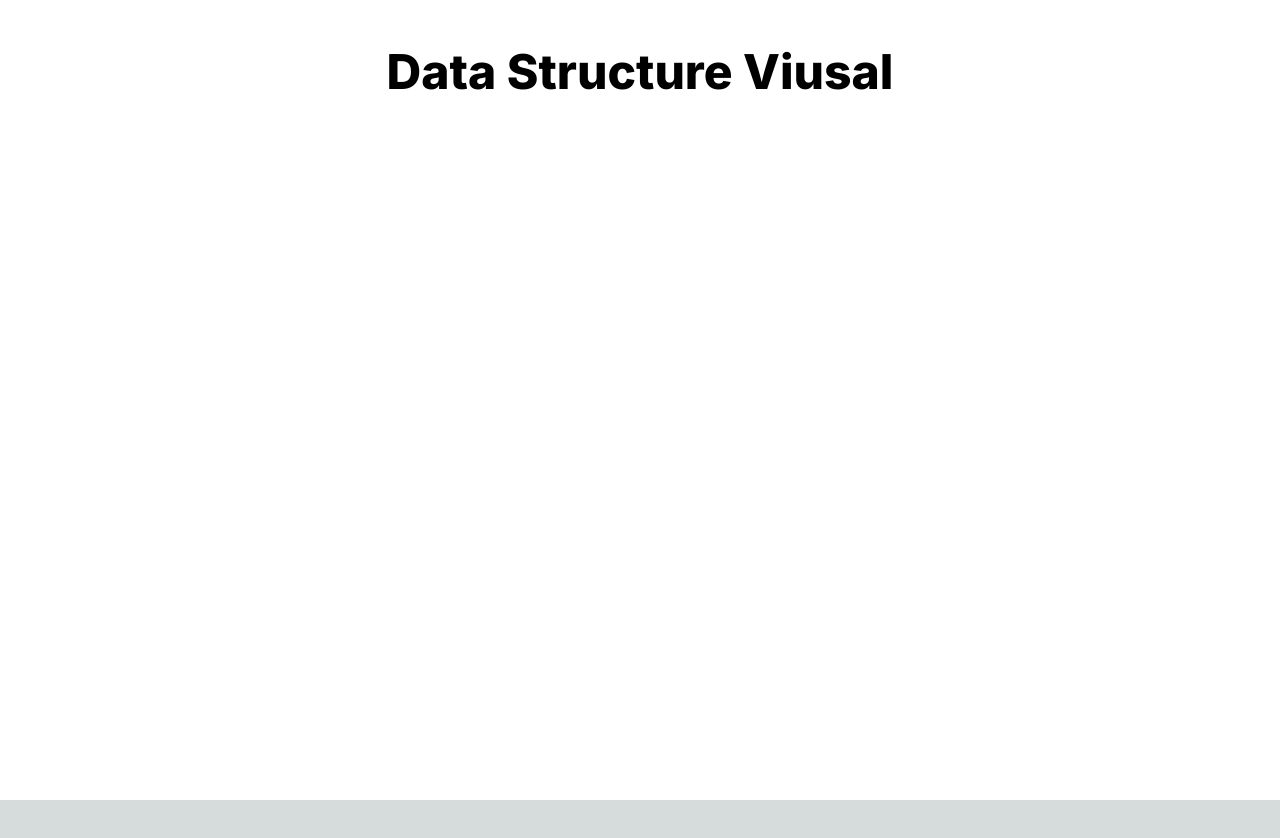
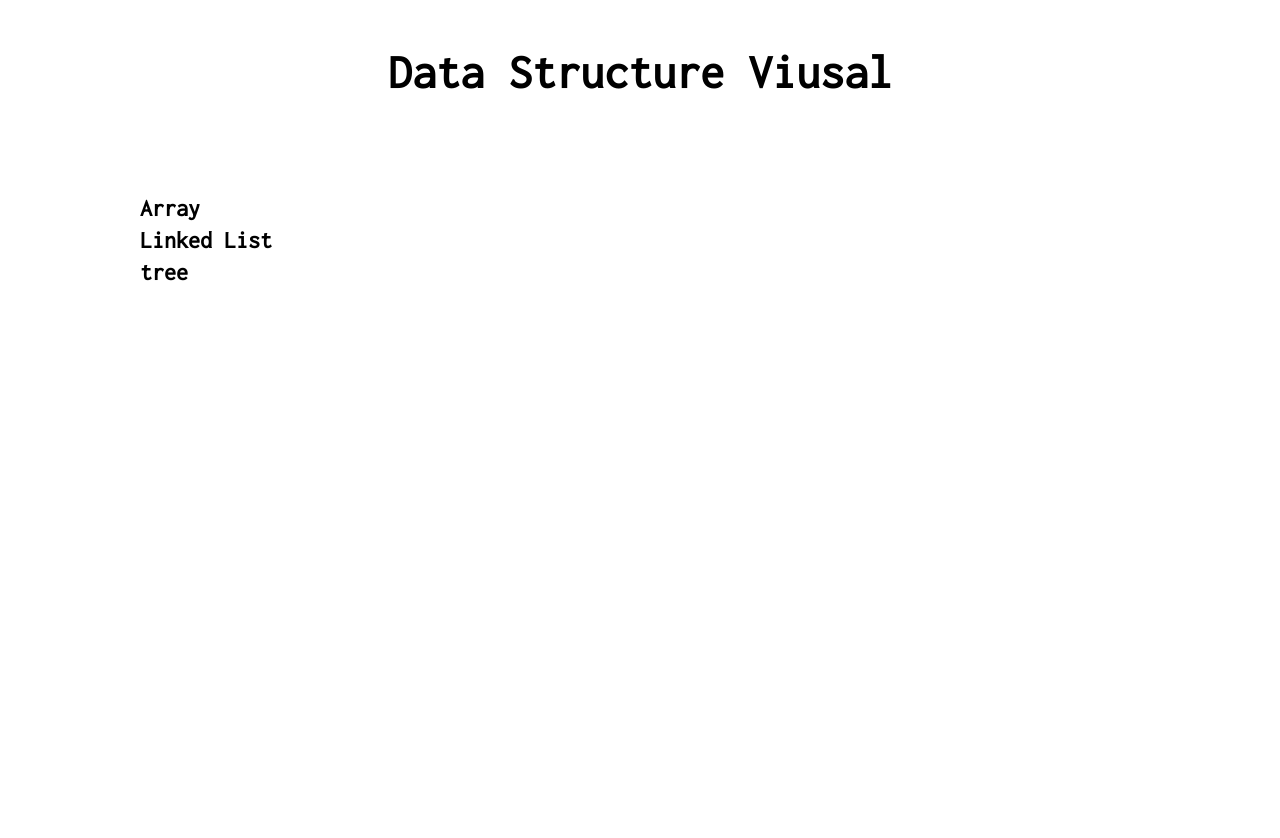
Before and after one commit to bookxeng/data-structure, a Next.js app: page / in a window 1280 px wide. Shown: the top 838 px of the page. Before the commit the page ends 800 px from the top, so only its background shows below. Built offline with nearby package versions, Linux system fonts and the light colour scheme.

Commit message:
change font

```diff
--- a/src/app/layout.js
+++ b/src/app/layout.js
@@ -4,7 +4,7 @@ import "./globals.css";
 const inter = Inter({ subsets: ["latin"] });
 
 export const metadata = {
-  title: "Create Next App",
+  title: "Data Structure Visual",
   description: "Generated by create next app",
 };
 
--- a/src/app/page.js
+++ b/src/app/page.js
@@ -1,11 +1,18 @@
 import Image from "next/image";
 import Head from "@/components/head"
+import List from "@/components/list"
+import { Inconsolata } from "next/font/google";
 
+const inconsolata = Inconsolata({
+  weight : '400',
+  subsets : ['latin'],
+})
 
 export default function Home() {
   return (
-    <main className="">
+    <main className={inconsolata.className}>
         <Head/>
+        <List/>
     </main>
   );
 }
--- a/src/components/head.jsx
+++ b/src/components/head.jsx
@@ -2,7 +2,7 @@ import React from 'react'
 
 const Head = () => {
   return (
-    <div className='w-full h-screen bg-white'>
+    <div className='w-full  bg-white'>
         <div className='font-extrabold text-5xl max-w-[1000px] mx-auto py-12 justify-center flex text-black'>
             Data Structure Viusal
         </div>
--- a/src/components/list.jsx
+++ b/src/components/list.jsx
@@ -3,7 +3,7 @@ import React from 'react'
 const List = () => {
   return (
     <div className='w-full min-h-screen bg-white'>
-        <div className='max-w-[1000px] py-12 mx-auto text-black text-2xl items-center justify-start'>
+        <div className='font-extrabold max-w-[1000px] py-12 mx-auto text-black text-2xl items-center justify-start'>
             <ul className='flex-col flex'>
                 <li>
                     Array
```
